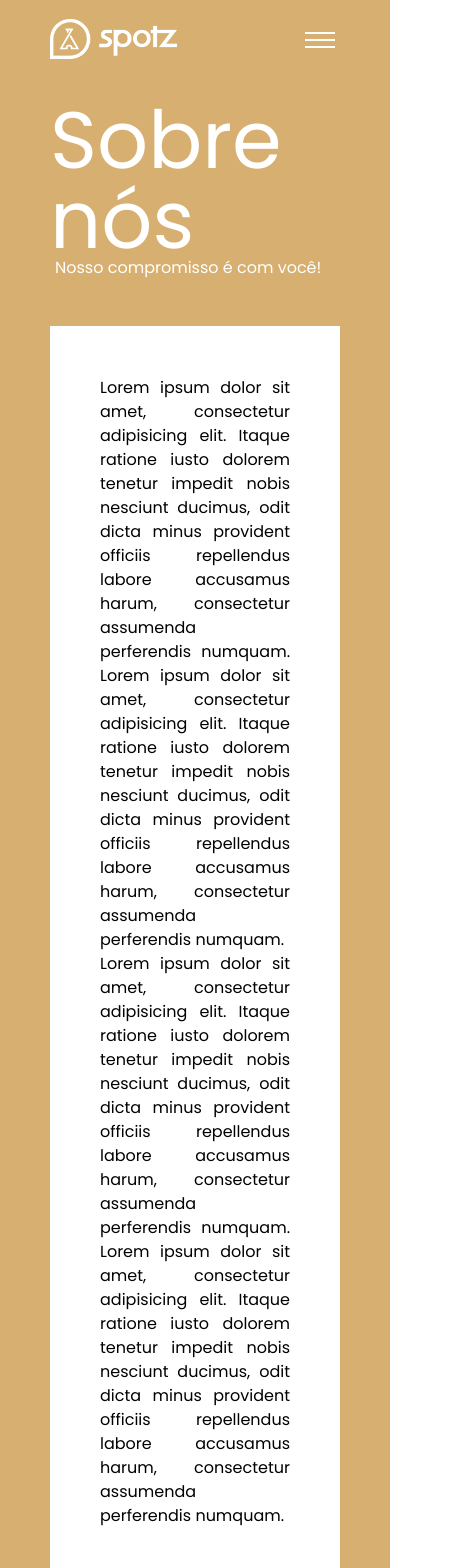
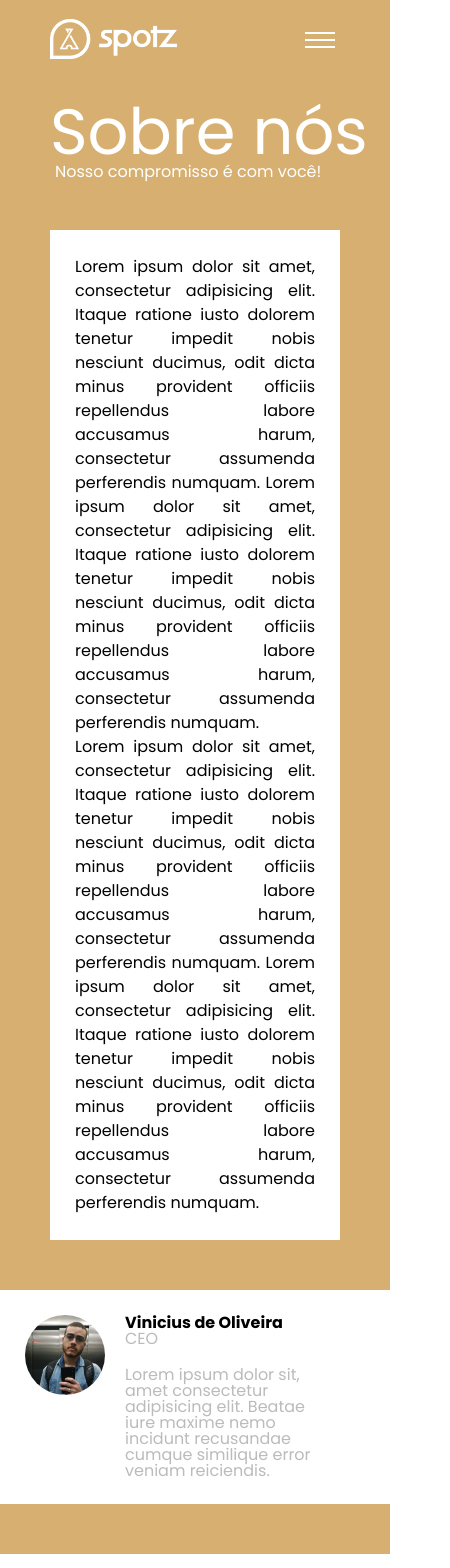
Before and after one commit to Vinicius-Rosa/sell-car, a Vue app: page /about in a window 390 px wide. Shown: the top 1568 px of the page, 450 px wide, since content can reach past the window. Built offline with nearby package versions, Linux system fonts and the light colour scheme.

Commit message:
layout adjusts

```diff
--- a/src/components/Button.component.vue
+++ b/src/components/Button.component.vue
@@ -22,7 +22,7 @@ button {
   font-size: 1.2rem;
 
   margin-top: 30px;
-  height: 40px;
+  min-height: 40px;
   width: 100%;
 
   background-color: #fff;
--- a/src/components/Carousel.component.vue
+++ b/src/components/Carousel.component.vue
@@ -175,6 +175,19 @@ export default {
   line-height: 1.5rem;
 }
 
+.description::-webkit-scrollbar-track {
+  -webkit-box-shadow: inset 0 0 6px rgba(0, 0, 0, 0.3);
+}
+
+.description::-webkit-scrollbar {
+  width: 5px;
+  background-color: #000000;
+}
+
+.description::-webkit-scrollbar-thumb {
+  background-color: #f5f5f5;
+}
+
 .carousel_buttons {
   position: absolute;
   right: 100px;
--- a/src/components/Header.component.vue
+++ b/src/components/Header.component.vue
@@ -60,6 +60,12 @@ export default {
 
   destroyed() {
     window.removeEventListener("scroll", this.changeColor);
+  },
+
+  watch: {
+    $route() {
+      this.isActive = false;
+    },
   },
 
   methods: {
--- a/src/data/carouselList.js
+++ b/src/data/carouselList.js
@@ -3,7 +3,7 @@ import { fusca, hyundai, ford, sl190, redCar } from '../assets/cars'
 export default [
     {
         id: 0,
-        title: "Fusca 1999",
+        title: "Fusca",
         description: "Lorem ipsum dolor sit amet, consectetur adipiscing elit. Nulla vulputate eu eros at fermentum. Nullam efficitur diam a metus mattis rutrum. Quisque non orci dignissim velit tempor luctus. Nullam hendrerit. Lorem ipsum dolor sit amet, consectetur adipiscing elit. Nulla vulputate eu eros at fermentum. Nullam efficitur diam a metus mattis rutrum. Quisque non orci dignissim velit tempor luctus. Nullam hendrerit.",
         price: "R$14,999",
         imgUrl: fusca
--- a/src/screens/About.screen.vue
+++ b/src/screens/About.screen.vue
@@ -83,12 +83,12 @@ h1 {
   text-align: initial;
   font-size: 5rem;
 
-  margin-left: 100px;
+  /* margin-left: 50px; */
 }
 
 h2 {
   text-align: initial;
-  margin-left: 105px;
+  /* margin-left: 55px; */
 }
 
 p {
@@ -96,7 +96,8 @@ p {
   color: #000;
   padding: 50px;
 
-  width: calc(100% - 200px);
+  width: 100%;
+  /* calc(100% - 100px); */
   margin: 50px auto;
 
   text-align: justify;
@@ -111,7 +112,7 @@ p {
 
   gap: 50px;
 
-  margin: 0 100px;
+  margin: 0;
 }
 
 .partner {
@@ -185,26 +186,44 @@ p {
   }
 }
 
+@media (max-width: 1200px) {
+  #container {
+    padding: 100px 50px;
+  }
+}
+
 @media (max-width: 850px) {
   #container {
     padding: 100px 0;
   }
 
   p {
-    margin: 50px;
     width: calc(100% - 100px);
-  }
-
-  .partners {
-    margin: 0 50px;
   }
 
   h1 {
     margin-left: 50px;
+    font-size: 4rem;
   }
 
   h2 {
     margin-left: 55px;
   }
 }
+
+@media (max-width: 500px) {
+  p {
+    padding: 25px;
+  }
+  .img {
+    border-radius: 100px;
+    width: 80px;
+    height: 80px;
+  }
+
+  .partner {
+    padding: 25px;
+    min-width: 300px;
+  }
+}
 </style>
--- a/src/screens/Home.screen.vue
+++ b/src/screens/Home.screen.vue
@@ -90,7 +90,8 @@ export default {
 
 .img-container img {
   width: 100%;
-  max-width: 700px;
+  max-width: 500px;
+  margin: 0 50px;
 }
 
 .see-more {
```
